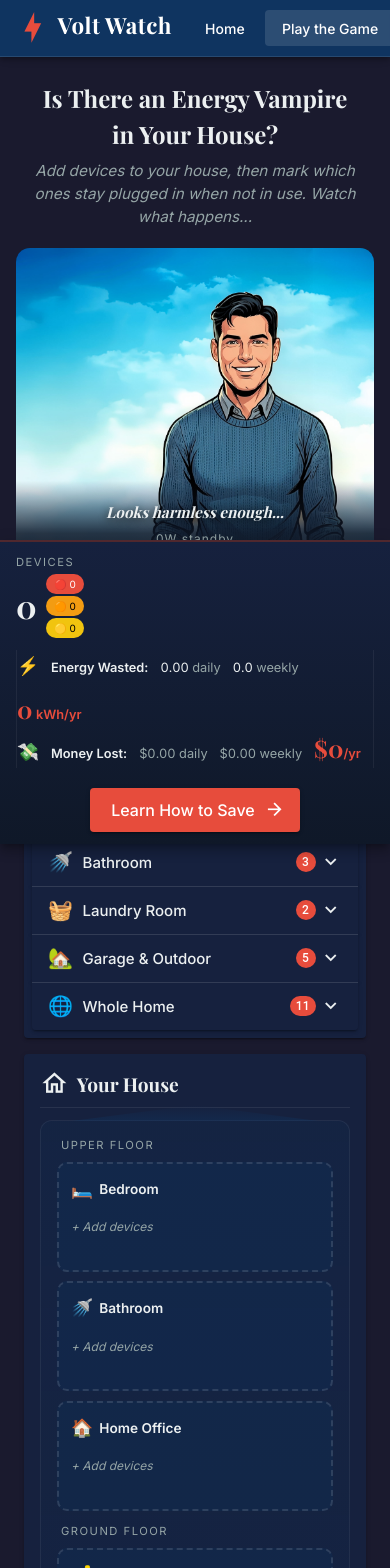
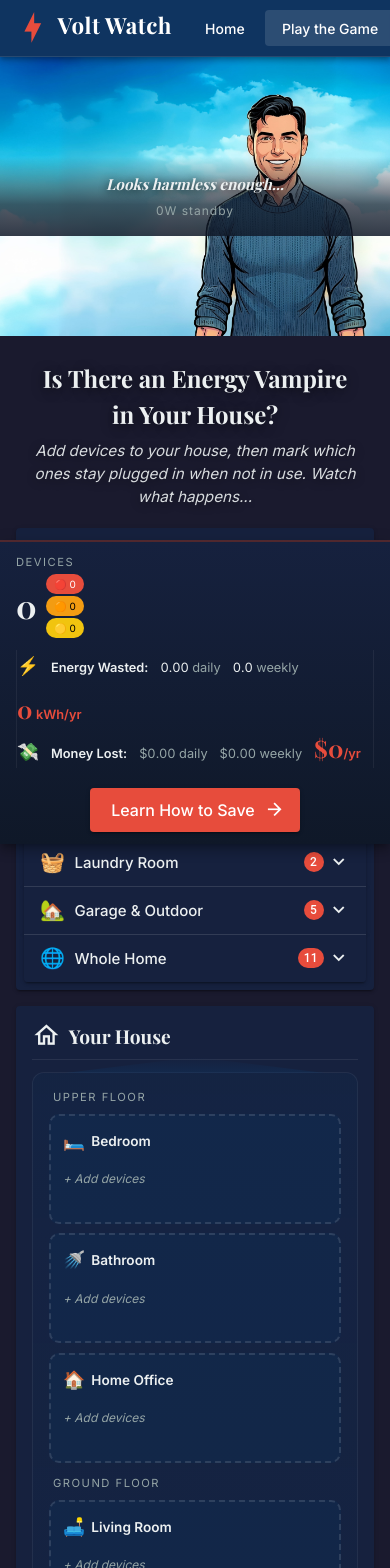
Before and after one commit to onerredfish77/energy-vampires, a Vue app: page /game in a window 390 px wide. Shown: the top 1568 px of the page. Built offline with nearby package versions, Linux system fonts and the light colour scheme.

Commit message:
feat: update GameView layout to enhance VampireDisplay integration and improve styling

```diff
--- a/src/components/game/VampireDisplay.vue
+++ b/src/components/game/VampireDisplay.vue
@@ -75,14 +75,14 @@ const currentCaption = computed(
 }
 .vampire-caption {
   position: absolute;
-  bottom: 0;
-  /* Sit in the right ~30% gutter where the character lives. */
+  /* Sit in the right ~30% gutter, above where the sticky tally bar lands. */
   right: 0;
   left: 70%;
-  padding: 1.25rem 1.25rem 1.25rem;
+  bottom: 100px;
+  padding: 1rem 1.25rem;
   text-align: center;
   font-family: 'Playfair Display', Georgia, serif;
-  background: linear-gradient(180deg, transparent 0%, rgba(15, 24, 40, 0.85) 60%, rgba(15, 24, 40, 0.95) 100%);
+  background: linear-gradient(180deg, transparent 0%, rgba(15, 24, 40, 0.7) 60%, rgba(15, 24, 40, 0.85) 100%);
   z-index: 2;
   pointer-events: none;
 }
--- a/src/views/GameView.vue
+++ b/src/views/GameView.vue
@@ -1,14 +1,14 @@
 <template>
   <div class="game-view">
-    <header class="game-header">
-      <h1 class="game-title">Is There an Energy Vampire in Your House?</h1>
-      <p class="game-instruction">
-        Add devices to your house, then mark which ones stay plugged in when not in use. Watch what happens...
-      </p>
-    </header>
+    <VampireDisplay class="game-view__vampire" />
 
-    <div class="game-stage">
-      <VampireDisplay class="game-stage__vampire" />
+    <div class="game-content">
+      <header class="game-header">
+        <h1 class="game-title">Is There an Energy Vampire in Your House?</h1>
+        <p class="game-instruction">
+          Add devices to your house, then mark which ones stay plugged in when not in use. Watch what happens...
+        </p>
+      </header>
 
       <div class="game-grid">
         <div class="game-col game-col--left">
@@ -77,13 +77,34 @@ watch(toastOpen, (open) => {
 
 <style scoped>
 .game-view {
-  padding: 1rem 1rem 6rem;
+  position: relative;
+  padding: 0;
   min-height: calc(100vh - 64px);
   background: #1A1A2E;
+  isolation: isolate;
 }
+
+/* Vampire fills the entire view (under title, panels, everything except
+   the global app bar and the sticky tally bar). */
+.game-view__vampire {
+  position: absolute;
+  inset: 0;
+  z-index: 0;
+}
+
+.game-content {
+  position: relative;
+  z-index: 1;
+  padding: 1rem 1rem 6rem;
+  display: flex;
+  flex-direction: column;
+  min-height: calc(100vh - 64px);
+}
+
 .game-header {
   text-align: center;
   padding: 0.5rem 1rem 1.25rem;
+  text-shadow: 0 2px 12px rgba(0, 0, 0, 0.6);
 }
 .game-title {
   font-family: 'Playfair Display', Georgia, serif;
@@ -92,70 +113,50 @@ watch(toastOpen, (open) => {
   margin: 0 0 0.5rem;
 }
 .game-instruction {
-  color: #95A5A6;
+  color: #ECF0F1;
   font-size: 0.95rem;
   margin: 0;
   font-style: italic;
+  opacity: 0.9;
 }
 
-/* Stage holds the vampire as a full-width background layer with the
-   panel grid sitting on top. */
-.game-stage {
-  position: relative;
-  height: calc(100vh - 240px);
-  min-height: 540px;
-  border-radius: 14px;
-  overflow: hidden;
-  isolation: isolate;
-}
-.game-stage__vampire {
-  position: absolute;
-  inset: 0;
-  z-index: 0;
-}
 .game-grid {
-  position: relative;
-  z-index: 1;
   display: grid;
   grid-template-columns: 25% 45% 30%;
   gap: 1rem;
   align-items: stretch;
-  height: 100%;
-  padding: 1rem;
+  flex: 1;
+  min-height: 540px;
 }
 .game-col {
   min-width: 0;
-  height: 100%;
 }
 .game-col--right {
-  /* Intentionally empty so the vampire (positioned on the right side of
-     each illustration) is always visible. */
+  /* Empty so the vampire on the right side of the image stays visible. */
   pointer-events: none;
 }
 
 @media (max-width: 960px) {
-  .game-stage {
-    height: auto;
+  .game-view__vampire {
+    position: relative;
+    inset: auto;
+    height: 280px;
+  }
+  .game-content {
     min-height: 0;
-  }
-  .game-stage__vampire {
-    position: relative;
-    height: 320px;
-    inset: auto;
   }
   .game-grid {
     grid-template-columns: 1fr;
-    height: auto;
-    padding: 0.5rem;
+    min-height: 0;
   }
   .game-col {
-    height: auto;
     min-height: 320px;
   }
   .game-col--right {
     display: none;
   }
 }
+
 .savings-toast :deep(.v-snackbar__wrapper) {
   margin-bottom: 100px;
 }
```
